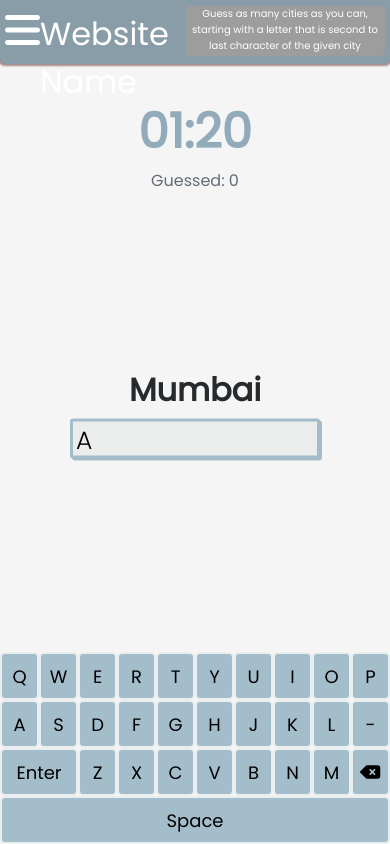
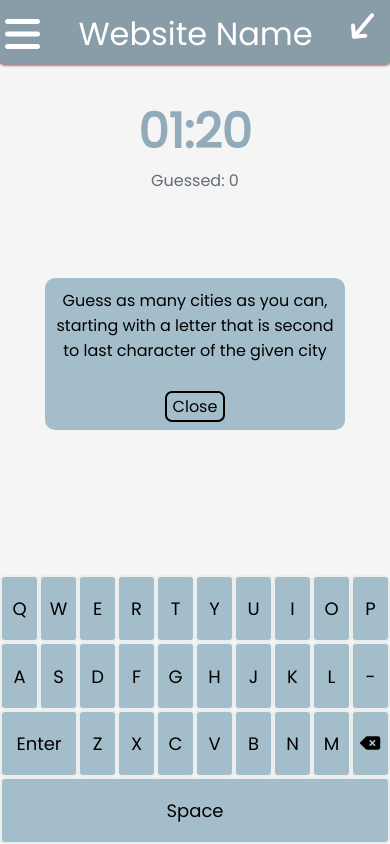
Before and after one commit to nickgabriadze/Towngraphy, a React (Create React App) app: page / in a window 390 px wide. Both pictures are taken after a click on the element 369 px from the left and 32 px from the top of the page. Built offline with nearby package versions, Linux system fonts and the light colour scheme.

Commit message:
Added explanation for mobile devices

```diff
--- a/package.json
+++ b/package.json
@@ -3,6 +3,10 @@
   "version": "0.1.0",
   "private": true,
   "dependencies": {
+    "@fortawesome/fontawesome-svg-core": "^6.1.1",
+    "@fortawesome/free-regular-svg-icons": "^6.1.1",
+    "@fortawesome/free-solid-svg-icons": "^6.1.1",
+    "@fortawesome/react-fontawesome": "^0.2.0",
     "@testing-library/jest-dom": "^5.16.4",
     "@testing-library/react": "^13.3.0",
     "@testing-library/user-event": "^13.5.0",
--- a/src/Components/Header/header.css
+++ b/src/Components/Header/header.css
@@ -4,6 +4,10 @@
     display: none;
 }
 #after-open{
+    display: none;
+}
+
+#explain-for-mobile{
     display: none;
 }
 
@@ -22,6 +26,19 @@
         flex-grow: 1;
         border-bottom-left-radius: 5px;
         border-bottom-right-radius: 5px;
+    }
+
+    #explain-for-mobile{
+        display:block;
+    }
+
+    #pointerArrow{
+        transform: rotate(40deg);
+        font-size: 2rem;
+        color: white;
+        margin-right: 10px;
+        margin-top: 10px;
+
     }
 
     #hamburger-menu,#hamburger-menu-opened, #mail, #copyright-logo{
@@ -48,23 +65,31 @@
         margin: 10px;
     }
 
-    #explanation {
-        background-color: #9d9d9d;
-        text-align: center;
-        color: rgb(255, 255, 255);
-        border-radius: 5px;
-        padding-top: 0;
-        margin-top: 2px;
-        width: 1fr;
-        height: auto;
-        font-size: 10px;
-        font-family: 'Poppins', 'Gill Sans', 'Gill Sans MT', 'Calibri', 'Trebuchet MS', 'sans-serif';
-        cursor: pointer;
-
+    .explain-mobile {
+        display: flex;
+        flex-direction: column;
+        background-color: #a4bdcb;
+        z-index: 2;
+        position: absolute;
+        top: 42%;
+        left: 50%;
+        height: fit-content;
+        justify-content: center;
+        align-items: center;
+        width: 300px;
+        font-size: 1rem;
+        border-radius: 10px;
+        padding: 10px;
+        transform: translate(-50%, -50%);
+        font-family: 'Poppins', 'Franklin Gothic Medium', 'Arial Narrow', 'Arial', 'sans-serif';
     }
 
-    #explanation-box {
-        padding-top: 4px;
+    #close-explanation{
+        font-size: 1rem;
+        margin-top: 30px;
+        width: fit-content;
+        outline: 2px solid black;
+        border: none;
+        text-align: center;
     }
-
 }
--- a/src/Components/Header/header.jsx
+++ b/src/Components/Header/header.jsx
@@ -2,15 +2,19 @@ import React, { useState } from 'react';
 import './header.css';
 import { FontAwesomeIcon } from '@fortawesome/react-fontawesome';
 import { Link } from "react-router-dom";
-import {faBars, faAngleLeft, faCopyright, faEnvelope, faCircleQuestion } from '@fortawesome/free-solid-svg-icons';
-import {motion} from 'framer-motion';
+import { faBars, faAngleLeft, faCopyright, faEnvelope, faCircleQuestion, faArrowDownLong } from '@fortawesome/free-solid-svg-icons';
+import { motion } from 'framer-motion';
 
 export function Header() {
     const [opened, setOpened] = useState(false);
 
 
+    const [clicked, setClicked] = useState(false);
 
-    const [clicked, setClicked] = useState(false);
+    const forMobile = <motion.div animate={{ opacity: [0.1, 0.3, 0.5, 0.8, 1] }} className="explain-mobile">
+        <motion.p>Guess as many cities as you can, starting with a letter that is second to last character of the given city</motion.p>
+        <motion.button id='close-explanation' onClick={() => setClicked(!clicked)}>Close</motion.button>
+    </motion.div>
 
     const questionMark = <motion.div layout='position' id="q-mark" transition={{
         layout: {
@@ -24,23 +28,23 @@ export function Header() {
             duration: 0.5,
         },
     }}
-        animate={{ opacity: [0, 0.1, 0.3, 0.5, 0.8, 1] }}
-        id="explanation-box"><div id="explanation">Guess as many cities as you can, starting with a letter that is second to last character of the given city</div></motion.div>
+        animate={{ opacity: [0.5, 1] }}
+    ><FontAwesomeIcon id="pointerArrow" icon={faArrowDownLong} /></motion.div>
 
 
     const unOpened =
         <>
             <motion.div id="header-main">
-    <motion.div animate={{ rotate: -180 }}
+                <motion.div animate={{ rotate: 180 }}
                     transition={{
-    repeat: 1,
+
                         repeatType: "reverse",
                         duration: 1,
                         rotate: 0
                     }}
                     onClick={() => setOpened(!opened)}><FontAwesomeIcon id="hamburger-menu" icon={faBars} /></motion.div>
-    <motion.div animate={{x: [-200, 0]}}  transition={{ type: "spring", stiffness: 100 }}  id="website-name">Website Name</motion.div>
-    <motion.div animate={{x: [-100, 0]}}  transition={{ type: "spring", stiffness: 100 }}   onClick={() => setClicked(!clicked)}>{clicked ? afterClicked: questionMark}</motion.div>
+                <motion.div animate={{ x: [-200, 0] }} transition={{ type: "spring", stiffness: 100 }} id="website-name">Website Name</motion.div>
+                <motion.div animate={{ x: [-100, 0] }} transition={{ type: "spring", stiffness: 100 }} onClick={() => setClicked(!clicked)}>{clicked ? afterClicked : questionMark}</motion.div>
             </motion.div>
         </>
 
@@ -48,15 +52,14 @@ export function Header() {
         <>
 
             <motion.div id="after-open">
-    <motion.div  animate={{ rotate: 180 }}
+                <motion.div animate={{ rotate: 360 }}
                     transition={{
-    repeat: 1,
                         repeatType: "reverse",
-    duration: 1,
+                        duration: 0.5,
                         rotate: 0
                     }} onClick={() => setOpened(!opened)}><FontAwesomeIcon id="hamburger-menu-opened" icon={faAngleLeft} /></motion.div>
-    <motion.div animate={{x: [-700, 0]}}  transition={{ type: "spring", stiffness: 100 }}  id="mail"><FontAwesomeIcon icon={faEnvelope} /></motion.div>
-    <motion.div animate={{x: [-500, 0]}}  transition={{ type: "spring", stiffness: 100 }}><Link to="/privacy-policy"><FontAwesomeIcon id="copyright-logo" icon={faCopyright}/></Link></motion.div>
+                <motion.div animate={{ x: [-700, 0] }} transition={{ type: "spring", stiffness: 100 }} id="mail"><FontAwesomeIcon icon={faEnvelope} /></motion.div>
+                <motion.div animate={{ x: [-500, 0] }} transition={{ type: "spring", stiffness: 100 }}><Link to="/privacy-policy"><FontAwesomeIcon id="copyright-logo" icon={faCopyright} /></Link></motion.div>
             </motion.div>
         </>
 
@@ -64,8 +67,10 @@ export function Header() {
         <>
             <div id="header-box">
 
-                {opened ? afterOpen:unOpened}
+                {opened ? afterOpen : unOpened}
+
             </div>
+            {clicked ? <div id='explain-for-mobile'>{forMobile}</div> : ''}
         </>
     )
 }
--- a/src/Components/Keyboard/keyboard.css
+++ b/src/Components/Keyboard/keyboard.css
@@ -57,11 +57,12 @@ button:focus {
     .keyboard-grid{
 
     grid-template-columns: repeat(10,minmax(2.3rem,3rem));
-    grid-template-rows: repeat(4,minmax(2.5rem, 3rem));
+    grid-template-rows: repeat(4,minmax(2.5rem, 4.2rem));
 
     }
     button{
         font-size: 18px;
+
     }
 
 
@@ -76,7 +77,7 @@ button:focus {
     .keyboard-grid{
 
     grid-template-columns: repeat(10,minmax(2rem,2.5rem));
-    grid-template-rows: repeat(4,minmax(1.7rem, 2.7rem));
+    grid-template-rows: repeat(4,minmax(1.7rem, 3rem));
 
     }
     button{
@@ -93,12 +94,12 @@ button:focus {
     }
     .keyboard-grid{
 
-    grid-template-columns: repeat(10,minmax(1.7rem,2.6rem));
-    grid-template-rows: repeat(4,minmax(1.5rem, 2.5rem));
+    grid-template-columns: repeat(10,minmax(1.7rem,3rem));
+    grid-template-rows: repeat(4,minmax(1.5rem, 3rem));
 
     }
     button{
-        font-size: 12px;
+        font-size: 15px;
 
     }
 
--- a/src/Components/Textbox/textBox.css
+++ b/src/Components/Textbox/textBox.css
@@ -15,12 +15,13 @@
     border-radius: 3px;
     background-color: #ebeded;
     list-style: none;
-    height: 2.5rem;
-    width:25rem;
+    height: fit-content;
+    width: 25rem;
     border-style: solid;
     font-weight: 300;
     border-color: #a4bdcb;
     overflow: hidden;
+
     box-shadow: 2px 2px #a4bdcb;
     font-family: 'Poppins', 'Franklin Gothic Medium', 'Arial Narrow', "Arial", "sans-serif";
 }
@@ -44,22 +45,88 @@
 #message {
     padding: 10px;
     text-align: center;
+
     font-family: 'Poppins', 'Franklin Gothic Medium', 'Arial NarrowCourier New', 'Courier', 'monospace', 'sans-serif';
 }
 
 
+@media screen and (max-width: 480px) {
+    #box-for-input {
+        width: 100%;
+        height: fit-content;
+    }
 
-@media screen and (max-width: 480px){
-    #box-for-input{
-        width: 100%;
+    .entire-textBox {
+        padding-top: 2rem;
+        position: absolute;
+        top: 40%;
+        left: 50%;
+        transform: translate(-50%, -50%);
 
     }
 
-    .entire-textBox{
+    #answer {
+        font-size: 2rem;
+    }
+}
+
+
+@media screen and (max-width: 380px) {
+    #box-for-input {
+        width: 100%;
+        height: fit-content;
+    }
+
+    .entire-textBox {
+
         position: absolute;
-        top: 50%;
-        left:50%;
+        top: 40%;
+        left: 50%;
         transform: translate(-50%, -50%);
+
+    }
+
+    #answer {
+        font-size: 1.5rem;
     }
 
 }
+
+@media screen and (max-width: 320px) {
+    #box-for-input {
+        width: 100%;
+        height: fit-content;
+    }
+
+    .entire-textBox {
+        padding-top: 3.5rem;
+        position: absolute;
+        top: 40%;
+        left: 50%;
+        transform: translate(-50%, -50%);
+
+    }
+
+    #answer {
+        font-size: 1.5rem;
+    }
+
+}
+
+
+@media screen and (min-height: 800px) and (min-width: 1000px) {
+    #box-for-input {
+        width: 100%;
+        height: fit-content;
+    }
+
+
+    #pre-defined {
+        font-size: 4rem;
+    }
+
+    #answer {
+        font-size: 2.8rem;
+    }
+
+}
--- a/src/Components/Textbox/textBox.jsx
+++ b/src/Components/Textbox/textBox.jsx
@@ -3,7 +3,6 @@ import './textBox.css';
 import { motion } from 'framer-motion';
 
 export function TextBox({ randomCity, thatLetter, message, dispatch }) {
-    const [changed, setChanged] = useState(false);
 
     const handleKey = (e) => {
 
@@ -110,12 +109,11 @@ export function TextBox({ randomCity, thatLetter, message, dispatch }) {
 
     let animation = { opacity: [0, 0.1, 0.3, 0.5, 0.8, 1], y: [-100, 0], x: [700, 0] }
     let animation1 = { opacity: [0,1], y: [-101, 0], x: [701, 0] }
-
+    const [changed, setChanged] = useState(false);
     useEffect(() => {
 
-
         if (thatLetter.length === 1) {
-            setChanged(!changed);
+            setChanged((changed) => !changed);
         }
 
     }, [thatLetter])
@@ -133,7 +131,7 @@ export function TextBox({ randomCity, thatLetter, message, dispatch }) {
                     <div id='box-for-input'>
                         <motion.p
                             animate={changed ? animation:animation1}
-                            transition={{ type: "spring", stiffness: 0, duration: 0.7 }}
+                            transition={{ type: "spring", stiffness: 0, duration: 0.4 }}
                             id="answer">{thatLetter}</motion.p>
                     </div>
                 </div>
```
Also changed, not shown: src/Utils/reducer.js (line endings or trailing spaces), 1 other file (tests, documents, lock files or other folders). Lines whose indentation alone changed are shown as unchanged.
